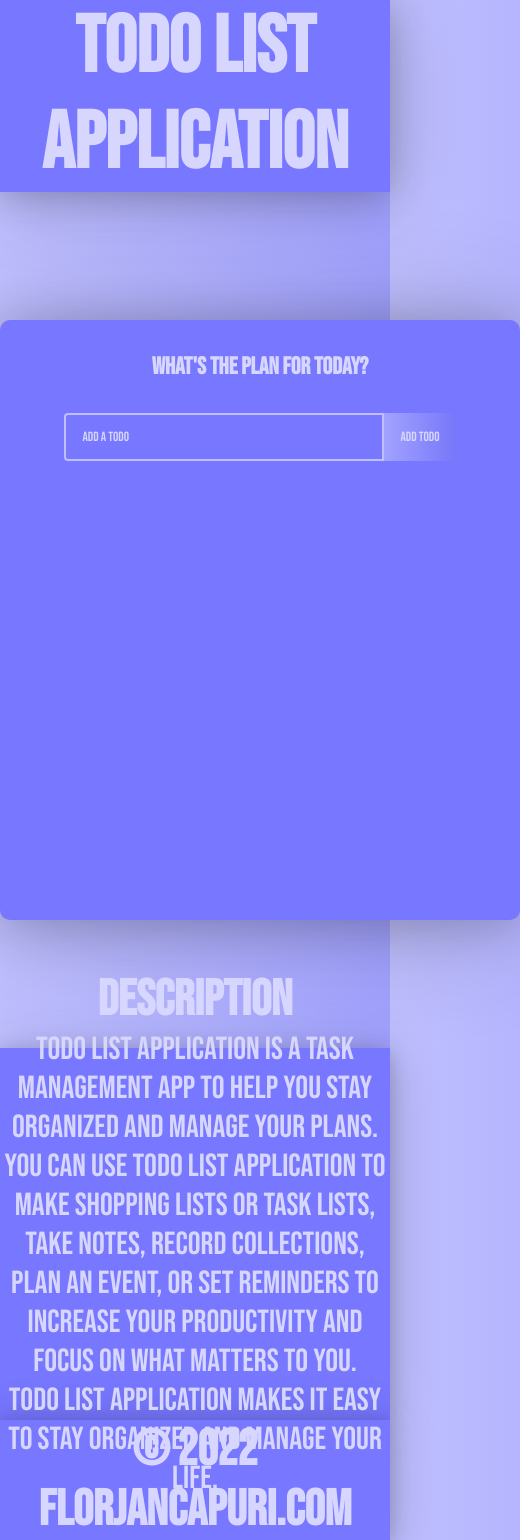
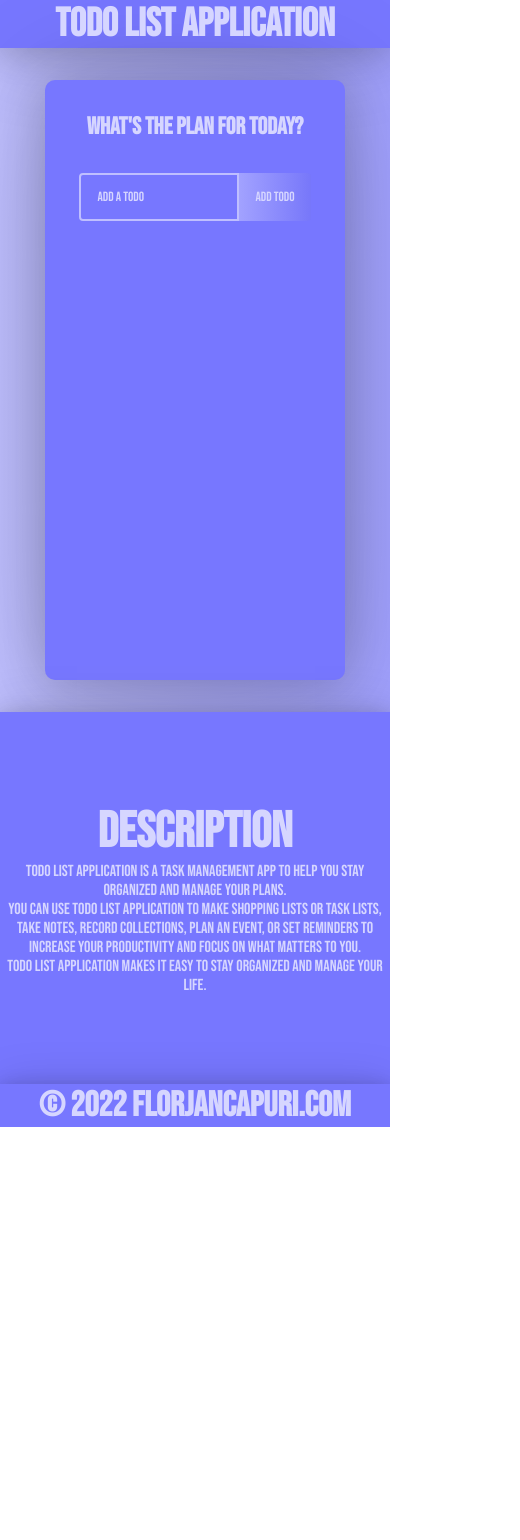
Before and after one commit to FlorjanCapuri/todo-list-app, a React (Create React App) app in the folder react-todo-list-app/: page / in a window 390 px wide. Shown: the whole page, 520 px wide, since content can reach past the window. After the commit the page ends 1127 px from the top, so only its background shows below. Built offline with nearby package versions, Linux system fonts and the light colour scheme.

Commit message:
Version 1.7 Added @media so application work at phone

```diff
--- a/react-todo-list-app/src/App.css
+++ b/react-todo-list-app/src/App.css
@@ -184,3 +184,22 @@
   .edit-icon {
     color: #D6D6FF;
   }
+
+  @media only screen and (max-width: 560px) {
+    .todo-app {
+      margin: 32px auto;
+      width: 300px;
+    }
+    .todo-input {
+      width: 160px;
+    }
+    .description{
+      font-size: medium;
+    }
+    .title h2{
+      font-size: 40px;
+    }
+    .footer h3{
+      font-size: 35px;
+    }
+  }
```
